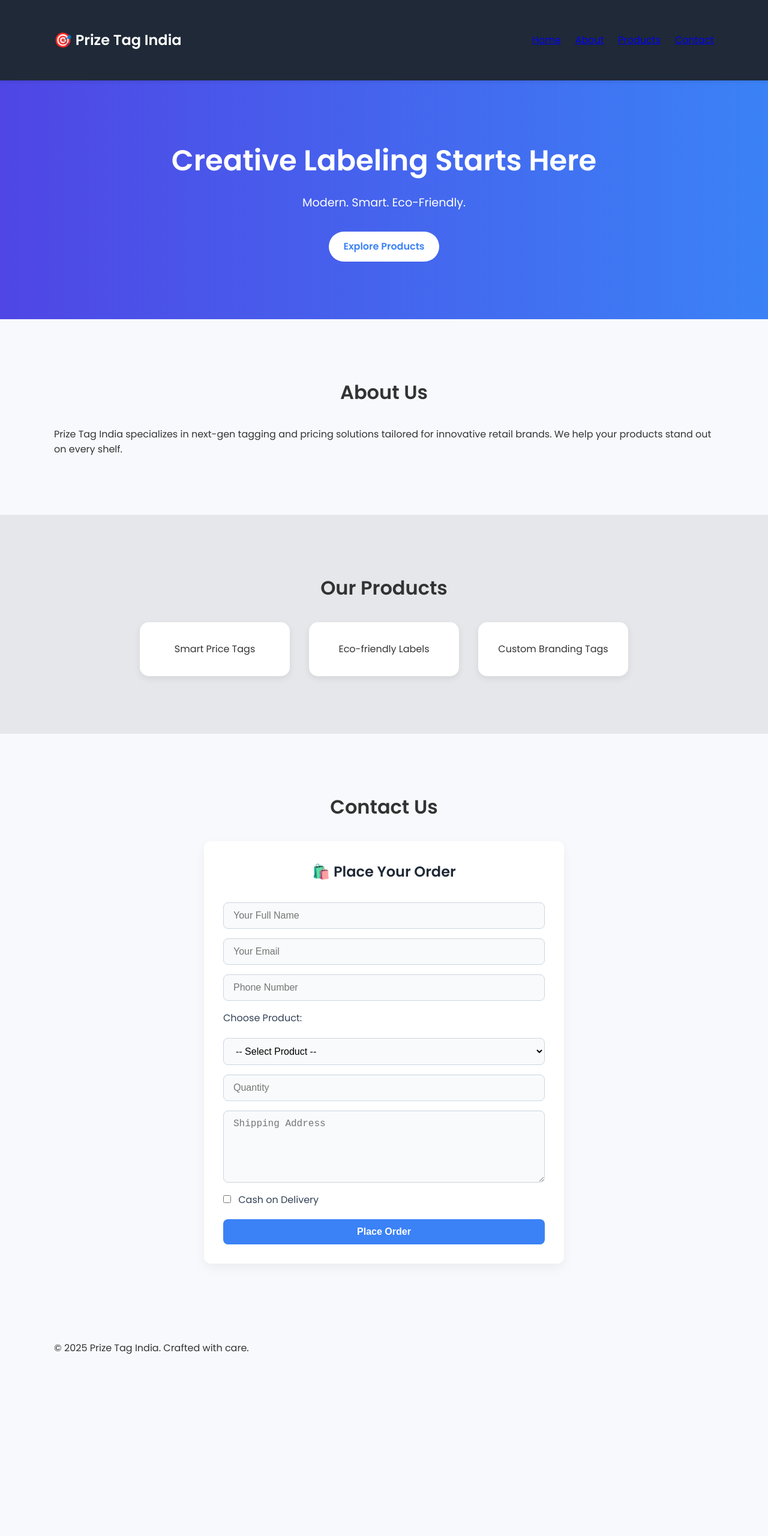
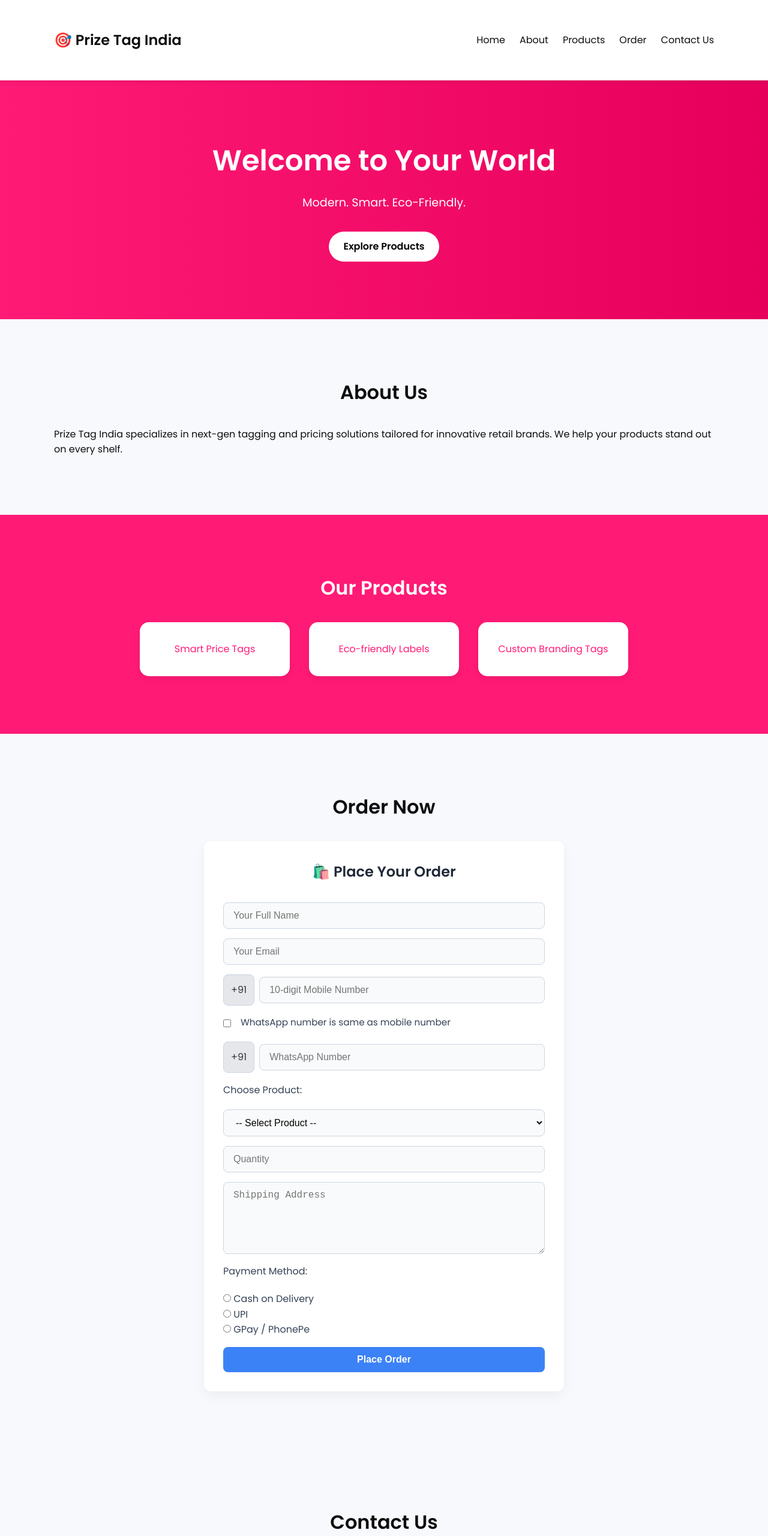
Before and after one commit to sajeelvlog/prizetagindia, a plain HTML site: page index.html in a window 1280 px wide. Shown: the top 2560 px of the page at 60% size. Before the commit the page ends 2292 px from the top, so only its background shows below. Drawn offline with Linux system fonts and the light colour scheme.

Commit message:
Add files via upload

```diff
--- a/index.html
+++ b/index.html
@@ -15,14 +15,15 @@
         <a href="#home">Home</a>
         <a href="#about">About</a>
         <a href="#products">Products</a>
-        <a href="#contact">Contact</a>
+        <a href="#order">Order</a>
+	<a href="#contact">Contact Us</a>
       </nav>
     </div>
   </header>
 
   <section id="home" class="hero">
     <div class="hero-content">
-      <h1>Creative Labeling Starts Here</h1>
+      <h1>Welcome to Your World</h1>
       <p>Modern. Smart. Eco-Friendly.</p>
       <a href="#products" class="btn">Explore Products</a>
     </div>
@@ -46,15 +47,50 @@
     </div>
   </section>
 
-  <section id="contact" class="section">
+  <section id="order" class="section">
     <div class="container">
-      <h2>Contact Us</h2>
+      <h2>Order Now</h2>
       <form id="orderForm" action="https://getform.io/f/amdmjoqb" method="POST">
         <h3>🛍️ Place Your Order</h3>
 
         <input type="text" name="name" placeholder="Your Full Name" required />
         <input type="email" name="email" placeholder="Your Email" required />
-        <input type="tel" name="phone" placeholder="Phone Number" required />
+
+        <!-- Mobile Number -->
+        <div class="phone-field">
+          <span class="country-code">+91</span>
+          <input
+            type="tel"
+            name="phone"
+            id="phone"
+            placeholder="10-digit Mobile Number"
+            pattern="[0-9]{10}"
+            maxlength="10"
+            inputmode="numeric"
+            required
+          />
+        </div>
+
+        <!-- Same as mobile checkbox -->
+        <div class="checkbox-same">
+          <input type="checkbox" id="sameAsPhone" />
+          <label for="sameAsPhone">WhatsApp number is same as mobile number</label>
+        </div>
+
+        <!-- WhatsApp Number -->
+        <div class="phone-field">
+          <span class="country-code">+91</span>
+          <input
+            type="tel"
+            name="whatsapp"
+            id="whatsapp"
+            placeholder="WhatsApp Number"
+            pattern="[0-9]{10}"
+            maxlength="10"
+            inputmode="numeric"
+            required
+          />
+        </div>
 
         <label for="product">Choose Product:</label>
         <select name="product" id="product" required>
@@ -67,19 +103,29 @@
         <input type="number" name="quantity" placeholder="Quantity" min="1" required />
         <textarea name="address" placeholder="Shipping Address" required></textarea>
 
-        <label>
-          <input type="checkbox" name="cod" value="Yes" />
-          Cash on Delivery
-        </label>
+      <!-- Payment Method -->
+<label for="payment">Payment Method:</label>
+<div id="payment-methods">
+  <label><input type="radio" name="payment" value="Cash on Delivery" required /> Cash on Delivery</label><br/>
+  <label><input type="radio" name="payment" value="UPI" /> UPI</label><br/>
+  <label><input type="radio" name="payment" value="GPay/PhonePe" /> GPay / PhonePe</label>
+</div>
+
 
         <button type="submit">Place Order</button>
       </form>
     </div>
   </section>
+ <section id="contact" class="section">
+    <div class="container">
+      <h2>Contact Us</h2>
+	<h3> +91 9496655950 </h3>
+    </div>
+  </section>
 
   <footer>
     <div class="container">
-      <p>&copy; 2025 Prize Tag India. Crafted with care.</p>
+      <p>&copy; 2025 Prize Tag India. copyright Sajeel Poovancheri</p>
     </div>
   </footer>
 
@@ -95,12 +141,47 @@
       });
     });
 
-    // Handle order form submission
+    // Order form logic
     document.addEventListener('DOMContentLoaded', function () {
       const form = document.getElementById('orderForm');
+      const mobileInput = document.getElementById('phone');
+      const whatsappInput = document.getElementById('whatsapp');
+      const sameWhatsappCheckbox = document.getElementById('sameAsPhone');
+
+      sameWhatsappCheckbox.addEventListener('change', function () {
+        if (this.checked) {
+          whatsappInput.value = mobileInput.value;
+          whatsappInput.setAttribute('readonly', 'readonly');
+        } else {
+          whatsappInput.removeAttribute('readonly');
+          whatsappInput.value = '';
+        }
+      });
+
+      mobileInput.addEventListener('input', function () {
+        if (sameWhatsappCheckbox.checked) {
+          whatsappInput.value = mobileInput.value;
+        }
+      });
 
       form.addEventListener('submit', function (e) {
-        e.preventDefault(); // Prevent redirect
+        e.preventDefault();
+
+        const mobile = mobileInput.value.trim();
+        const whatsapp = whatsappInput.value.trim();
+        const mobileRegex = /^[0-9]{10}$/;
+
+        if (!mobileRegex.test(mobile)) {
+          alert("📱 Mobile number must be exactly 10 digits.");
+          return;
+        }
+
+        if (!sameWhatsappCheckbox.checked && !mobileRegex.test(whatsapp)) {
+          alert("📲 WhatsApp number must also be 10 digits.");
+          return;
+        }
+
+        whatsappInput.removeAttribute('readonly');
 
         const formData = new FormData(form);
 
@@ -115,9 +196,12 @@
           if (response.ok) {
             alert("🎉 Order placed! We'll contact you soon.");
             form.reset();
+            whatsappInput.removeAttribute('readonly');
           } else {
             response.json().then(data => {
               alert(data.error || "❌ There was a problem with your order.");
+            }).catch(() => {
+              alert("❌ Submission failed. Please try again.");
             });
           }
         })
--- a/style.css
+++ b/style.css
@@ -26,7 +26,7 @@ body {
 
 /* Header */
 header {
-  background-color: #1f2937;
+  background-color: #ffffff;
   color: white;
   padding: 1rem 0;
   position: sticky;
@@ -38,6 +38,7 @@ header {
 .logo {
   font-size: 1.5rem;
   font-weight: 600;
+  color: #0d0d0d;
 }
 
 .navbar {
@@ -45,6 +46,17 @@ header {
   justify-content: flex-end;
   gap: 1.5rem;
   align-items: center;
+}
+
+.navbar a {
+  color: #0d0d0d;
+  text-decoration: none;
+  font-weight: 500;
+  transition: color 0.3s ease;
+}
+
+.navbar a:hover {
+  color: #e6005c;
 }
 
 header .container {
@@ -55,7 +67,7 @@ header .container {
 
 /* Hero Section */
 .hero {
-  background: linear-gradient(to right, #4f46e5, #3b82f6);
+  background: linear-gradient(to right, #ff1a75, #e6005c);
   color: white;
   text-align: center;
   padding: 6rem 2rem;
@@ -75,7 +87,7 @@ header .container {
   display: inline-block;
   padding: 0.75rem 1.5rem;
   background-color: white;
-  color: #3b82f6;
+  color: black;
   border-radius: 25px;
   font-weight: 600;
   text-decoration: none;
@@ -89,10 +101,12 @@ header .container {
 /* Sections */
 .section {
   padding: 4rem 0;
+  color: #0d0d0d;
 }
 
 .section.alt {
-  background-color: #e5e7eb;
+  background-color: #ff1a75;
+  color: white;
 }
 
 h2 {
@@ -117,13 +131,14 @@ h2 {
   text-align: center;
   box-shadow: 0 4px 12px rgba(0,0,0,0.08);
   transition: transform 0.3s ease;
+  color: #ff1a75;
 }
 
 .product-card:hover {
   transform: translateY(-10px);
 }
 
-/* Contact Form */
+/* Contact Form (Order Now Section - DO NOT CHANGE) */
 form {
   background: white;
   padding: 2rem;
@@ -194,3 +209,35 @@ button[type="submit"] {
 button[type="submit"]:hover {
   background-color: #2563eb;
 }
+
+.phone-field {
+  display: flex;
+  gap: 0.5rem;
+  align-items: center;
+}
+
+.phone-field .country-code {
+  padding: 0.75rem;
+  background-color: #e5e7eb;
+  border: 1px solid #cbd5e1;
+  border-radius: 8px;
+  font-size: 1rem;
+  color: #333;
+}
+
+.phone-field input[type="tel"] {
+  flex: 1;
+}
+
+.checkbox-same {
+  display: flex;
+  align-items: center;
+  gap: 0.5rem;
+  font-size: 0.95rem;
+  color: #333;
+}
+h3 {
+  text-align: center;
+  margin-bottom: 2rem;
+  font-size: 1rem;
+}
```
Also changed, not shown: script.js (+77 -2 lines).
